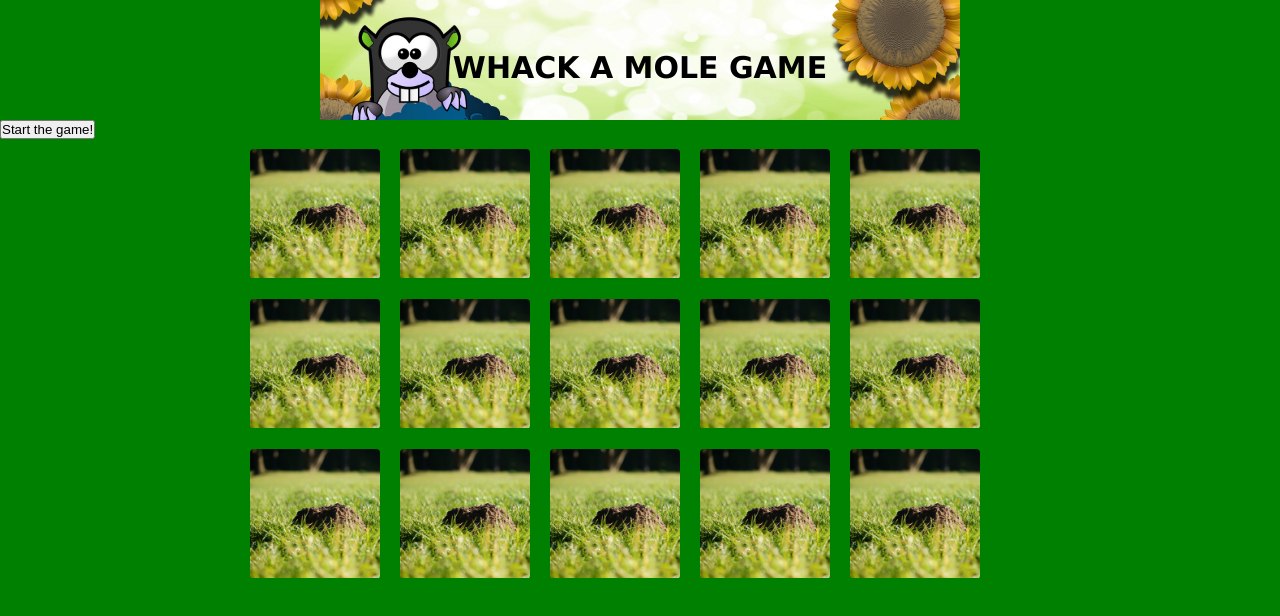
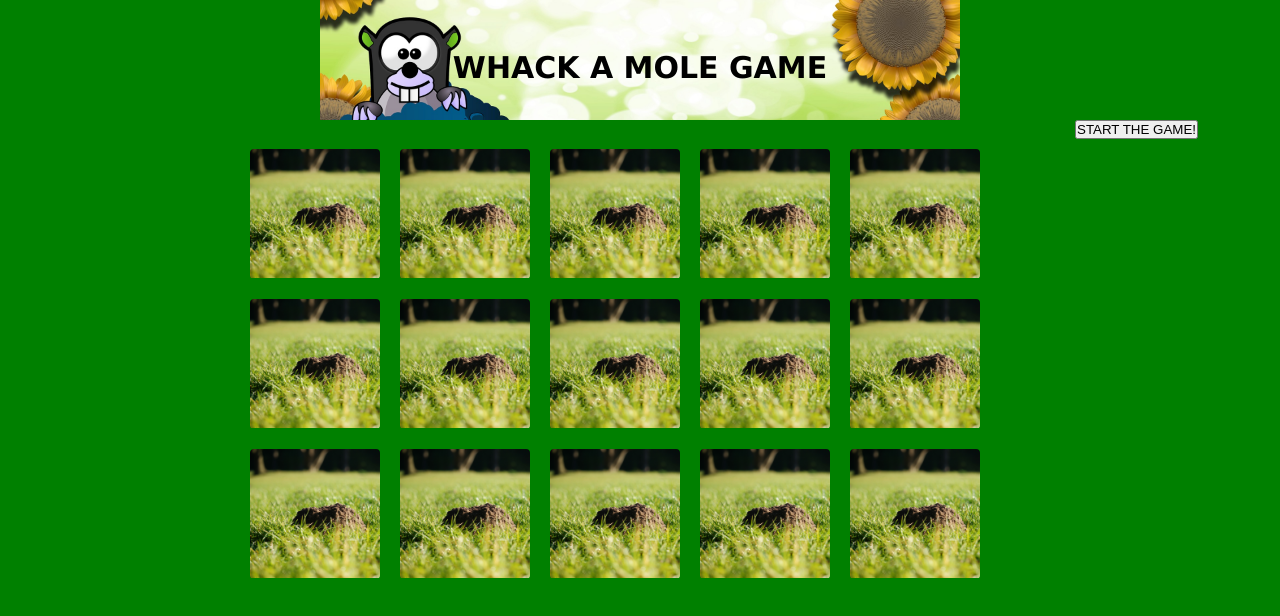
Before and after one commit to jviles/ironhack-whackamole, a plain HTML site: page index.html in a window 1280 px wide. Drawn offline with nearby package versions, Linux system fonts and the light colour scheme.

Commit message:
star button improved

```diff
--- a/index.html
+++ b/index.html
@@ -9,8 +9,8 @@
 
 	<h1>WHACK A MOLE GAME</h1>
 
-	 <button id='start-game'>
-        Start the game!
+	 <button id="start-game">
+        START THE GAME!
       </button>
 
 	<section id="board"></section>
--- a/style.css
+++ b/style.css
@@ -35,6 +35,8 @@ h1{
 }
 
 #start-game {
+	margin-left: 1075px;
+
 
 }
 
```
